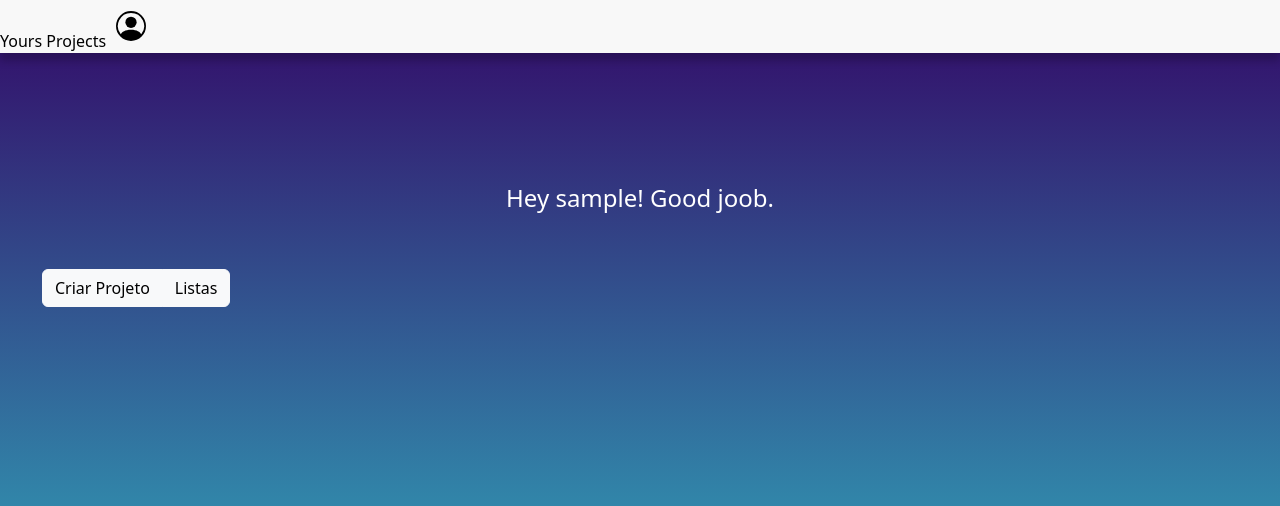
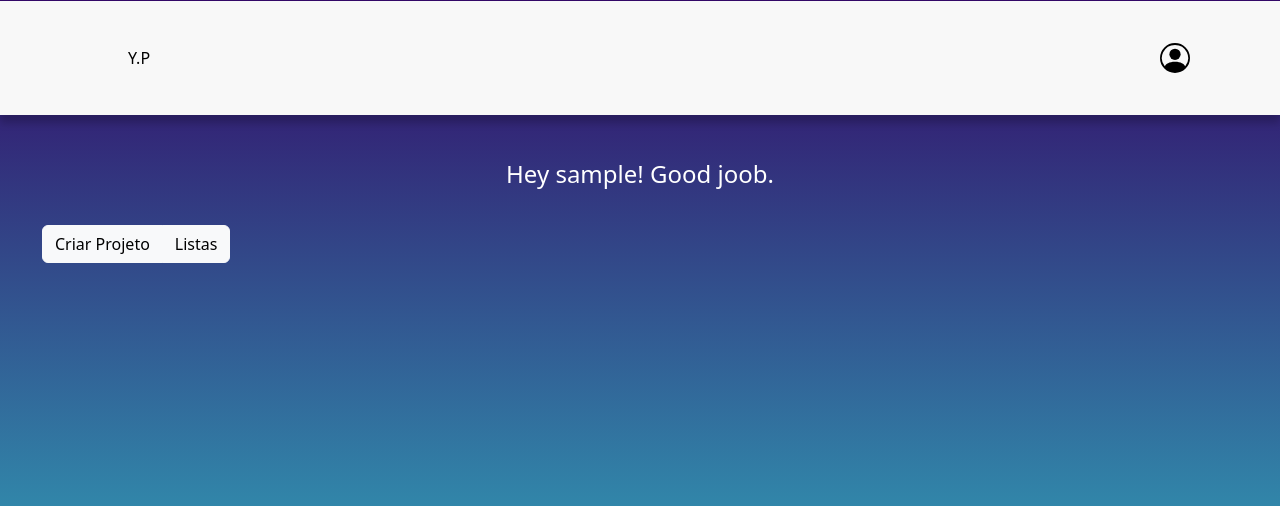
Before and after one commit to Paulo110998/yours_projects, a Django app: page /welcome in a window 1280 px wide. Shown: the top 506 px of the page. Run offline with Django 4.2, Linux system fonts and the light colour scheme; the visitor is signed in with stand-in values (Sample User, id 1); data that the repository does not hold is empty; parts of the project's set-up code (start-up, migrations or seed data) failed here and were passed over; some libraries are stand-ins or nearby versions.

Commit message:
20/03/23 - 20:15hrs

```diff
--- a/paginas/templates/welcome.html
+++ b/paginas/templates/welcome.html
@@ -68,26 +68,24 @@
 }
 
 .sidebar {
-
- width: 88%;
- float: left;
-
+ margin-left: 1000px;
+ padding: -0.rem 10%;
 }
-
 </style>
     </head>
     <body>
     {% if request.user.is_authenticated %}
     <div class="container">
-    <header class="header">
-    <nav style="margin-top:30px; text-align:justify;">
-     <a href="" style="color:black;">Yours Projects</a>
-    </nav>
+    <header class="header" class="navbar">
+
     <div class="hamburger-menu">
       <div class="line"></div>
       <div class="line"></div>
       <div class="line"></div>
     </div>
+    <nav style="text-align:center; margin-top:px;" >
+      <a href="#" style="color:black;">Y.P</a>
+    </nav>
 
     <div class="sidebar">
     <ul class="menu" >
@@ -108,12 +106,11 @@
  </div>
   </header>
 </div>
-<br>
 <h4 style="text-align:center; color:white;" href="#" style="color:white; ">Hey {{request.user}}! Good joob.</h4>
 <br>
 <br>
 
-<ul style="margin-top: 40px;">
+<ul style="margin-top: 20px;">
   <div class="btn-group" role="group" aria-label="Basic example">
   <a class="btn btn-light" href="{% url 'criar-projeto' %}">Criar Projeto</a>
   <a class="btn btn-light" href="{% url 'listar-cards' %}">Listas</a>
@@ -144,11 +141,7 @@
         <a style="margin-left:10px" href="{% url 'deletar-projeto' projectos.pk %}">Deletar</a>
         <p style="margin-left:10px; margin-top:10px;"> Criado: {{projectos.data_registro}}</p>
       </div></a>
-
-
 <br>
-
-
 {% empty %}
 {% endfor %}
 
--- a/projectos/models.py
+++ b/projectos/models.py
@@ -26,7 +26,6 @@
     ('Alta', 'Alta Prioridade'),
 )
 
-
 class Cards(models.Model):
     titulo = models.CharField(max_length=50, null=True, verbose_name="Título")
     descriçao = models.CharField(max_length=100, null=True, verbose_name="Descrição")
--- a/projectos/views.py
+++ b/projectos/views.py
@@ -136,7 +136,6 @@
 
    # Buscando os objetos(cards) no banco, veja abaixo:
     def get_queryset(self):
-
         get_projetos = self.request.GET.get('titulo')
         if get_projetos:
             projetos = Projetos.objects.filter(titulo__icontains=get_projetos)
--- a/static/css/welcome.css
+++ b/static/css/welcome.css
@@ -13,8 +13,8 @@
 }
 
 header{
-    margin-top: -1px; /* Margem do topo*/
-    padding: -1rem 10%; /* Altura da borda*/
+  margin-top: 1px; /* Margem do topo*/
+  padding: 2rem 10%; /* Altura da borda*/
   position: fixed; /* Fixar */
   top:0; left: 0; right: 0; /* Topo, direita, esquerda */
   display:inline-flex;
@@ -23,31 +23,29 @@
   background: #f8f8f8;
   align-items: center;
 }
+nav {
+  display: flex;
+  align-items: center;
+
+}
 
 .menu {
   list-style: none;
   margin: 0;
   padding: 0;
-
 }
-
 .menu li {
   position: sticky;
 }
-
 .menu ul{
   position: absolute;
   top: 100%;
   left: 0;
   display: none;
-
 }
-
 .menu li:hover > ul {
   display: block;
-
 }
-
 .menu a {
   display: block;
   padding: 10px;
@@ -55,7 +53,6 @@
   color: white;
   text-decoration: none;
 }
-
 .menu a:hover {
   background-color: white;
   color: blue;
@@ -65,6 +62,7 @@
   margin-top: -40px;
   position: fixed; /* Fixar */
 }
+
 .hamburger-menu {
   display: none;
   flex-direction: column;
@@ -72,7 +70,7 @@
 }
 
 .line {
-  width: 25px;
+  width: 23px;
   height: 3px;
   background-color: #0a0909;
   margin: 5px;
```
Also changed, not shown: paginas/templates/home.html (+6 -7 lines), projectos/templates/cards.html (+7 -13 lines), projectos/templates/criarcards.html (+11 -15 lines), projectos/templates/criarprojetos.html (+9 -11 lines), usuarios/templates/login.html (+2 -6 lines). Lines whose indentation alone changed are shown as unchanged.
